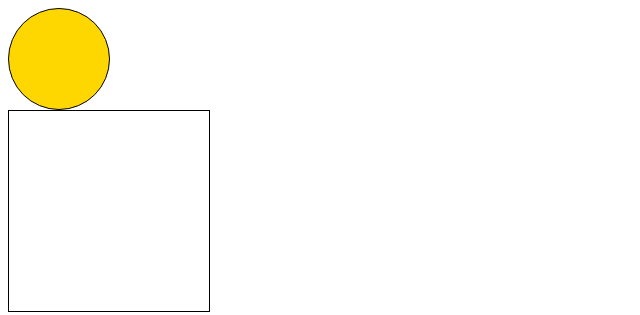
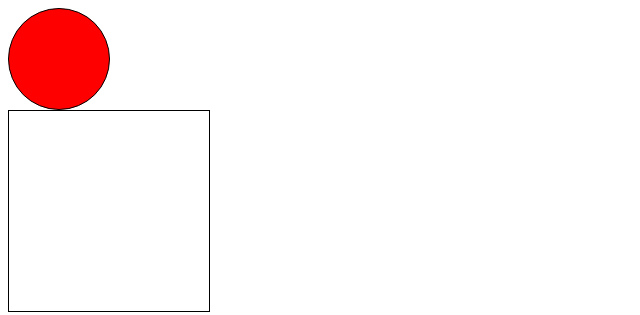
Before and after one commit to ddooh/git-drawing, a plain HTML site: page index.html in a window 1280 px wide. Shown: the whole page, without its empty margins (0-640 px from the left). Drawn offline with Linux system fonts and the light colour scheme.

Commit message:
css: red head done

```diff
--- a/index.html
+++ b/index.html
@@ -10,7 +10,7 @@
         height: 100px;
         border-radius: 50%;
         border: 1px solid #000;
-        background: gold;
+        background: red;
     }
     .body {
         width: 200px;
```
